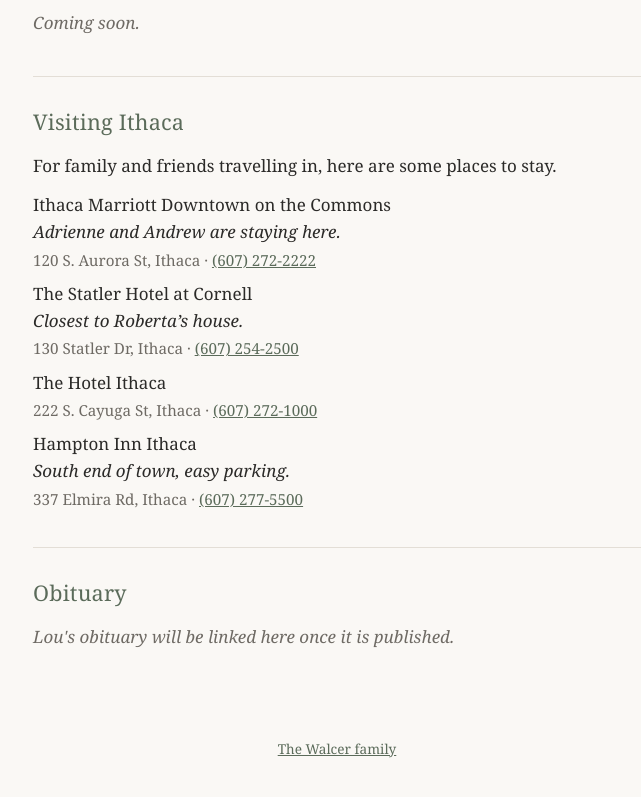
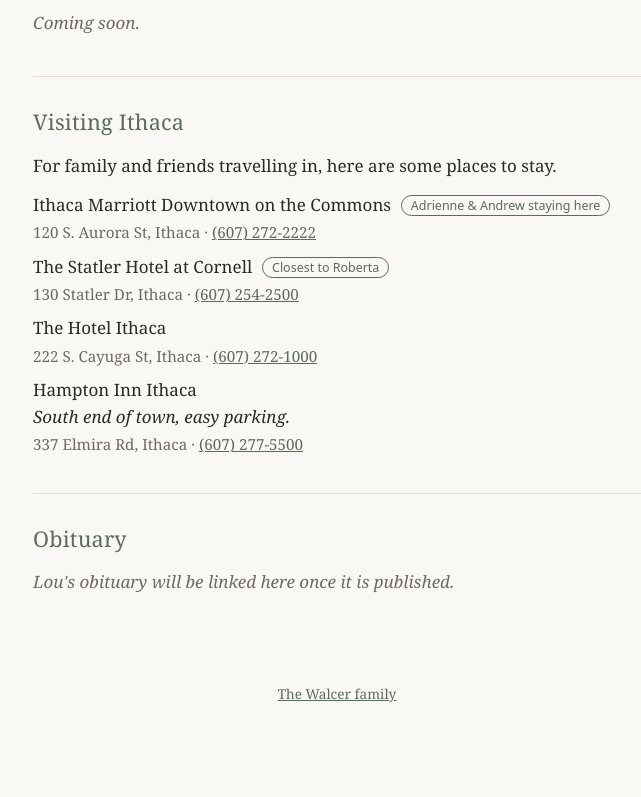
Before and after one commit to Walcer-Family/walcer.family, a plain HTML site: page lou/index.html in a window 1280 px wide. Shown: the part 1277-2074 px from the top of the page, without its empty margins (303-944 px from the left). After the commit the page ends 2030 px from the top, so only its background shows below. Drawn offline with Linux system fonts and the light colour scheme.

Commit message:
Show hotel notes for Roberta and Adrienne & Andrew as chips (#10)
Claude-Session: https://claude.ai/code/session_01DZXvQXdtF3Gp3t24HPJfsB

Co-authored-by: Claude <noreply@anthropic.com>

```diff
--- a/lou/index.html
+++ b/lou/index.html
@@ -39,6 +39,9 @@
   a { color: var(--accent); }
   .hotels ul { list-style: none; padding: 0; margin: 0; }
   .hotels li { margin: 0 0 .45rem; }
+  .chip { display: inline-block; font-size: .78rem; line-height: 1.4; padding: .05rem .55rem; margin-left: .35rem;
+          border: 1px solid var(--accent); color: var(--accent); border-radius: 999px; vertical-align: .1em;
+          font-family: system-ui, -apple-system, "Segoe UI", sans-serif; white-space: nowrap; }
   .hotels .note { font-style: italic; }
   .hotels .addr { color: var(--muted); font-size: .95rem; }
   h2, h3 { position: relative; scroll-margin-top: 1rem; }
@@ -110,8 +113,8 @@
     <h2><a class="anchor" href="#hotels" aria-label="Link to this section">#</a>Visiting Ithaca</h2>
     <p>For family and friends travelling in, here are some places to stay.</p>
     <ul>
-      <li>Ithaca Marriott Downtown on the Commons<br><span class="note">Adrienne and Andrew are staying here.</span><br><span class="addr">120 S. Aurora St, Ithaca &middot; <a href="tel:+16072722222">(607) 272-2222</a></span></li>
-      <li>The Statler Hotel at Cornell<br><span class="note">Closest to Roberta&rsquo;s house.</span><br><span class="addr">130 Statler Dr, Ithaca &middot; <a href="tel:+16072542500">(607) 254-2500</a></span></li>
+      <li>Ithaca Marriott Downtown on the Commons <span class="chip">Adrienne &amp; Andrew staying here</span><br><span class="addr">120 S. Aurora St, Ithaca &middot; <a href="tel:+16072722222">(607) 272-2222</a></span></li>
+      <li>The Statler Hotel at Cornell <span class="chip">Closest to Roberta</span><br><span class="addr">130 Statler Dr, Ithaca &middot; <a href="tel:+16072542500">(607) 254-2500</a></span></li>
       <li>The Hotel Ithaca<br><span class="addr">222 S. Cayuga St, Ithaca &middot; <a href="tel:+16072721000">(607) 272-1000</a></span></li>
       <li>Hampton Inn Ithaca<br><span class="note">South end of town, easy parking.</span><br><span class="addr">337 Elmira Rd, Ithaca &middot; <a href="tel:+16072775500">(607) 277-5500</a></span></li>
     </ul>
```
